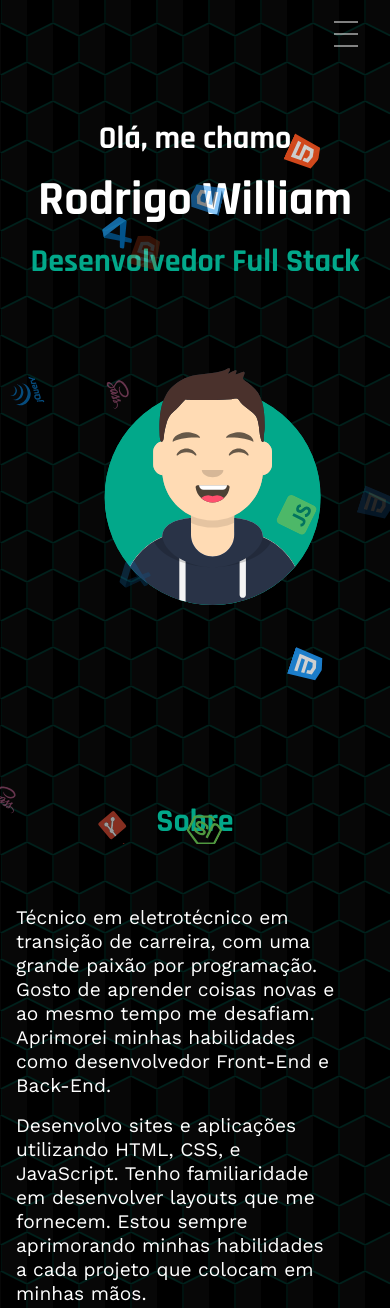
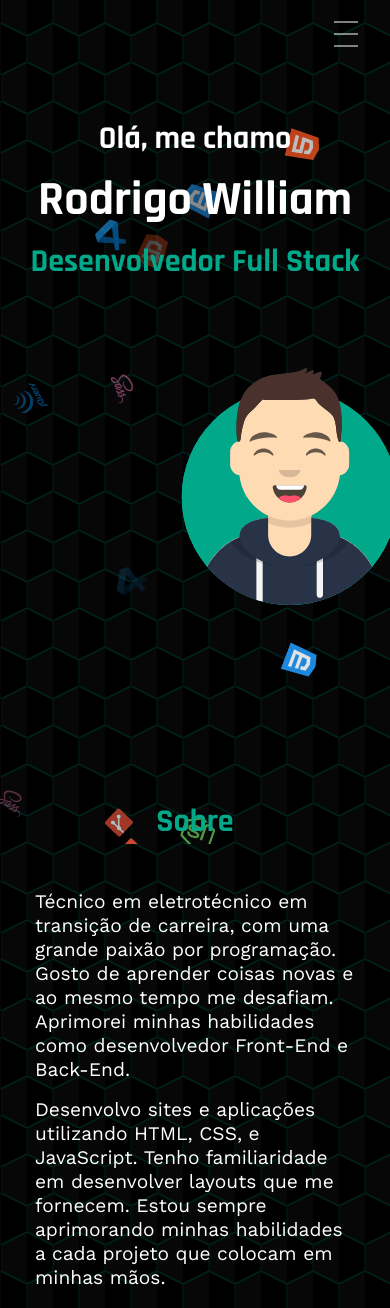
Before and after one commit to 1995william/portfolio, a React (Vite) app: page / in a window 390 px wide. Shown: the top 1308 px of the page. Built offline with nearby package versions, Linux system fonts and the light colour scheme.

Commit message:
corrigindo bug do scroll no menu responsivo

```diff
--- a/src/Components/BemVindo/Bemvindo.module.scss
+++ b/src/Components/BemVindo/Bemvindo.module.scss
@@ -5,9 +5,8 @@
   justify-content: space-between;
   min-width: 100vw;
   z-index: 2;
-  padding: 0 1rem;
+  padding: 5rem 1rem 10rem 1rem;
   overflow: hidden;
-
   article {
     display: flex;
     flex-direction: column;
@@ -50,7 +49,7 @@
   .container__Bemvindo {
     flex-direction: row;
     justify-content: space-around;
-    padding-bottom: 35rem;
+    padding-top: 10rem;
 
     article {
       min-width: 25rem;
--- a/src/Components/Contato/Contato.module.scss
+++ b/src/Components/Contato/Contato.module.scss
@@ -1,5 +1,5 @@
 .container__contato {
-  margin: 20rem 1rem 20rem 1rem;
+  margin: 0rem 1rem 20rem 1rem;
   overflow: hidden;
   color: #ffff;
   p {
--- a/src/Components/Hexagon/Hexagon.module.scss
+++ b/src/Components/Hexagon/Hexagon.module.scss
@@ -2,7 +2,6 @@
   position: fixed;
   height: 100vh;
   width: 100vw;
-  // overflow: hidden;
   z-index: -10;
   .row {
     display: inline-flex;
--- a/src/Components/Particles/mainParticles.module.scss
+++ b/src/Components/Particles/mainParticles.module.scss
@@ -1,4 +1,4 @@
-// .container__icons {
-//     position: relative;
-//     z-index: -1;
-// }
+.container__icons {
+    position: relative;
+    z-index: -1;
+}
--- a/src/Components/Projetos/Projetos.module.scss
+++ b/src/Components/Projetos/Projetos.module.scss
@@ -1,9 +1,9 @@
 .container__projetos {
-  padding: 15rem 1rem;
+  padding: 0rem 1rem 10rem 1rem;
   overflow: hidden;
-  // z-index: 2;
+
   .projeto_titulo {
-    padding-top: 5rem;
+    padding-top: 2rem;
     h1 {
       color: #02a88a;
       font-family: "Rajdhani", sans-serif;
@@ -29,6 +29,7 @@
     justify-items: center;
     .projeto_titulo {
       grid-column: 1 / span 2;
+      padding-top: 5rem;
     }
     .card_animation {
       margin: 0;
--- a/src/Components/Sobre/Sobre.module.scss
+++ b/src/Components/Sobre/Sobre.module.scss
@@ -1,8 +1,8 @@
 .container__sobre {
-  padding: 7rem 1rem;
+  padding: 0 1rem 10rem 1rem;
   z-index: 2;
   .sobre_titulo {
-    padding-top: 5rem;
+    padding-top: 2rem;
     h1 {
       color: #02a88a;
       font-family: "Rajdhani", sans-serif;
@@ -11,7 +11,8 @@
     }
   }
   article {
-    padding: 3rem 0;
+    padding: 2rem 0;
+    margin: 0 auto;
     max-width: 20rem;
   }
   p {
@@ -51,9 +52,9 @@
     grid-template-columns: repeat(2, 1fr);
     grid-template-rows: repeat(1, 1fr);
     justify-items: center;
-    margin: 40rem 2rem 20rem 2rem;
+    margin: 20rem 2rem 20rem 2rem;
     .sobre_titulo {
-      margin-top: 1rem;
+      margin-top: 6rem;
       grid-column: 1 / span 3;
     }
     article {
--- a/src/styles/App.module.scss
+++ b/src/styles/App.module.scss
@@ -1,14 +1,11 @@
 .app {
-  // background-color: rgb(5, 5, 25);
-// position: relative;
-
   width: 100%;
   height: 100%;
   .main {
     overflow-x: hidden;
+    z-index: 5;
     // position: absolute;
-   padding: 5rem 0;
-   min-width: 100%;
-
+    // padding-top: 5rem;
+    min-width: 100%;
   }
 }
```
